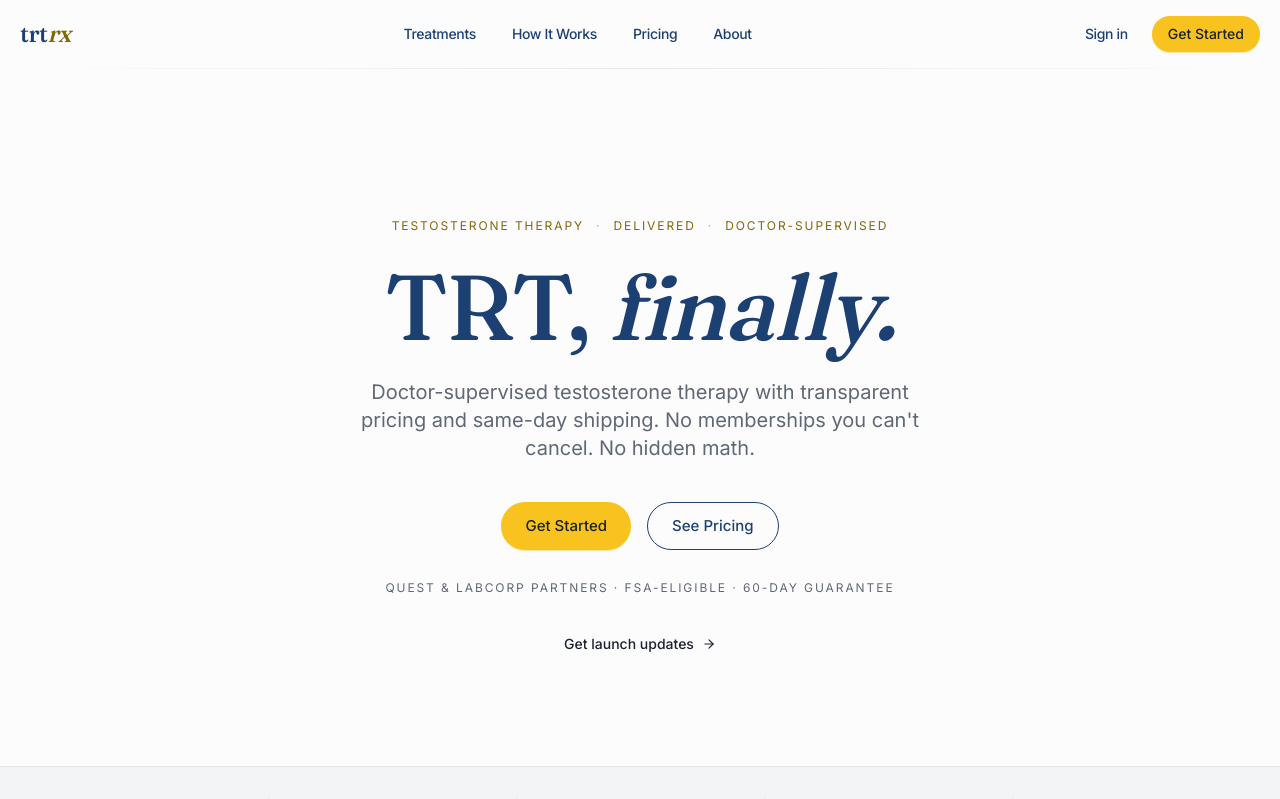
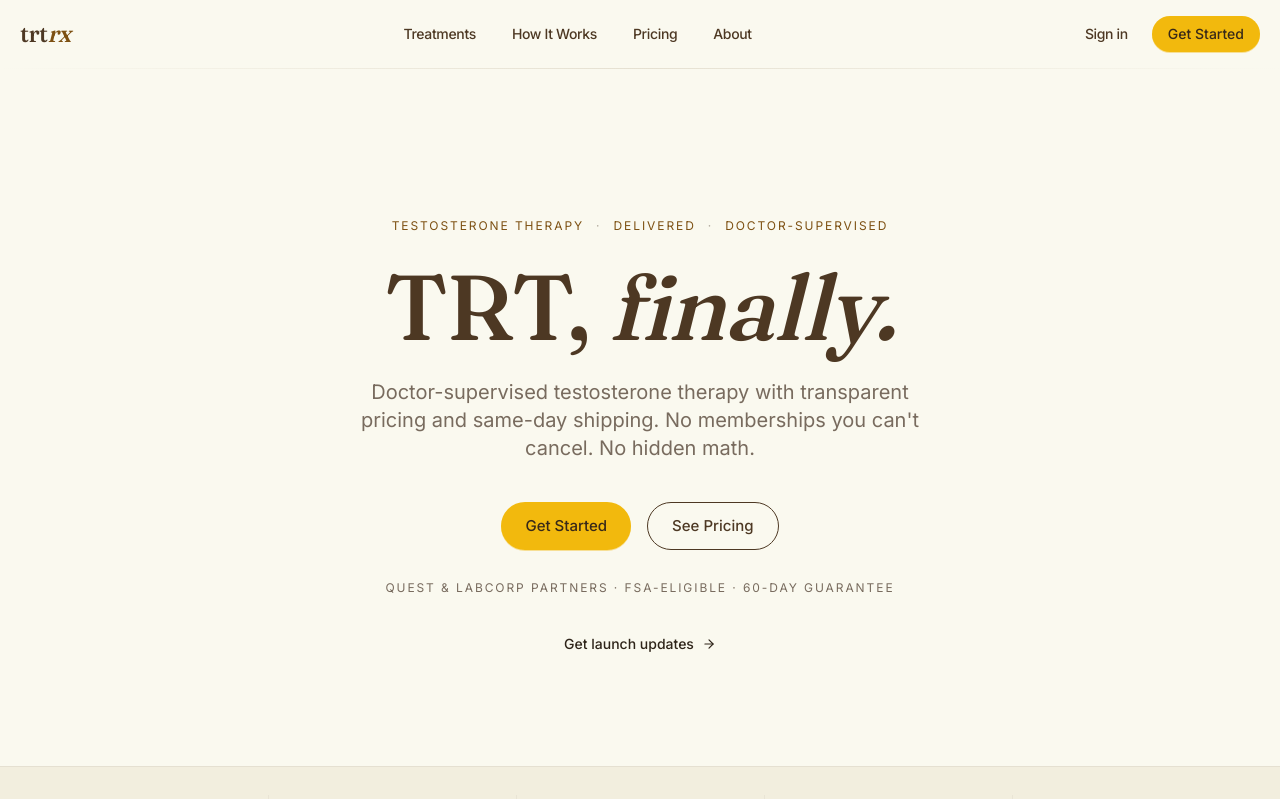
Before and after one commit to metabotprime/trtrx, a Next.js app: page / in a window 1280 px wide. Shown: the top 799 px of the page. Built offline with nearby package versions, Linux system fonts and the light colour scheme.

Commit message:
preview(light-yellow): buttery cream + rich gold + deep amber

```diff
--- a/src/pages/_document.tsx
+++ b/src/pages/_document.tsx
@@ -11,7 +11,7 @@ export default function Document() {
         <link rel="icon" type="image/png" sizes="32x32" href="/favicon-32x32.png" />
         <link rel="apple-touch-icon" sizes="180x180" href="/apple-touch-icon.png" />
         <link rel="manifest" href="/manifest.json" />
-        <meta name="theme-color" content="#1D4173" />
+        <meta name="theme-color" content="#3D2F1D" />
         <meta name="format-detection" content="telephone=no" />
       </Head>
       <body className="bg-surface text-text antialiased">
--- a/src/styles/globals.css
+++ b/src/styles/globals.css
@@ -4,18 +4,17 @@
 
 @layer base {
   :root {
-    /* Palette — Gold/Blue/White: ocean blue + bright marigold (with dark-amber text sibling) on cool white */
-    --primary: 215 60% 28%;          /* #1D4173 ocean blue */
-    --primary-foreground: 210 20% 99%;
-    --accent: 45 95% 55%;            /* #F9C31F warm gold — solid fills, dark-surface text */
-    --accent-foreground: 220 25% 14%; /* #1B2233 dark navy — text on bright gold buttons */
-    --accent-strong: 45 85% 28%;     /* #84660B dark gold — text on light surfaces, passes WCAG AA */
-    --accent-strong-foreground: 210 20% 99%; /* cool white — text on dark-gold fills (rare) */
-    --surface: 210 20% 99%;          /* #FBFCFD cool white */
-    --surface-alt: 220 15% 96%;      /* #F0F3F6 cool light gray — banded sections */
-    --text: 220 25% 14%;             /* #1B2233 dark text */
-    --muted: 220 10% 42%;            /* #6A727C cool gray */
-    --border: 220 15% 91%;           /* #E2E6EC cool light border */
+    /* Palette — Light Yellow: warm dark brown primary + rich gold accent on buttery cream */
+    --primary: 30 38% 22%;             /* warm dark coffee brown — headlines, buttons */
+    --primary-foreground: 50 55% 96%;
+    --accent: 45 90% 50%;              /* saturated gold — CTA fills, dividers */
+    --accent-foreground: 30 38% 16%;   /* dark brown on gold (for button text) */
+    --accent-strong: 35 75% 28%;       /* deep amber — text-only on light surfaces (passes AA on cream) */
+    --surface: 50 55% 96%;             /* pale buttery cream */
+    --surface-alt: 48 45% 91%;         /* deeper cream */
+    --text: 30 30% 14%;                /* dark warm charcoal */
+    --muted: 30 12% 42%;               /* warm gray */
+    --border: 45 28% 86%;
   }
 
   html {
```
